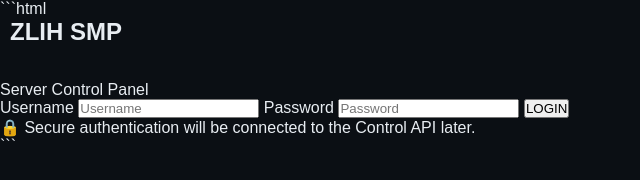
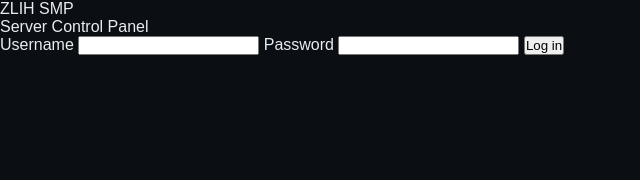
Before and after one commit to winlecton/zlihSMPstartweb.github.io, a plain HTML site: page login.html in a window 1280 px wide. Shown: the whole page, without its empty margins (0-640 px from the left). Drawn offline with Linux system fonts and the light colour scheme.

Commit message:
Update login.html

````diff
--- a/login.html
+++ b/login.html
@@ -1,5 +1,3 @@
-
-```html
 <!DOCTYPE html>
 <html lang="en">
 <head>
@@ -8,30 +6,48 @@
     <title>ZLIH SMP - Login</title>
     <link rel="stylesheet" href="style.css">
 </head>
+
 <body class="login-page">
 
-    <div class="login-card">
-        <div class="logo">ZLIH SMP</div>
-        <p class="subtitle">Server Control Panel</p>
+<div class="login-box">
+
+    <div class="login-logo">
+        <span>ZLIH</span> SMP
+    </div>
+
+    <div class="login-subtitle">
+        Server Control Panel
+    </div>
 
     <form id="loginForm">
+
         <label for="username">Username</label>
-            <input id="username" type="text" placeholder="Username" autocomplete="username" required>
+        <input
+            id="username"
+            type="text"
+            autocomplete="username"
+            required
+        >
 
         <label for="password">Password</label>
-            <input id="password" type="password" placeholder="Password" autocomplete="current-password" required>
+        <input
+            id="password"
+            type="password"
+            autocomplete="current-password"
+            required
+        >
 
-            <button type="submit" class="primary-button">LOGIN</button>
+        <button class="login-button" type="submit">
+            Log in
+        </button>
 
-            <p id="loginError" class="error-message"></p>
+        <div id="loginError" class="login-error"></div>
+
     </form>
 
-        <p class="security-note">
-            🔒 Secure authentication will be connected to the Control API later.
-        </p>
 </div>
 
 <script src="loginhandler.js"></script>
+
 </body>
 </html>
-```
````
Lines whose indentation alone changed are shown as unchanged.
